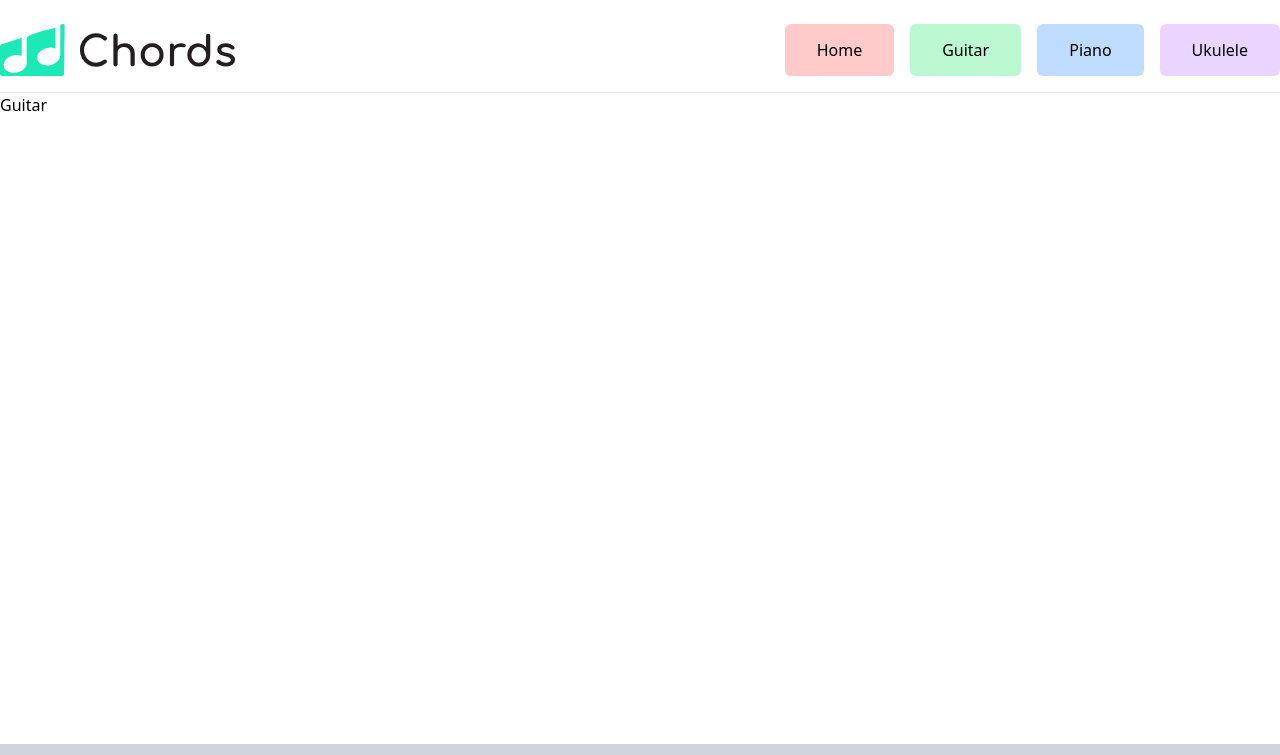
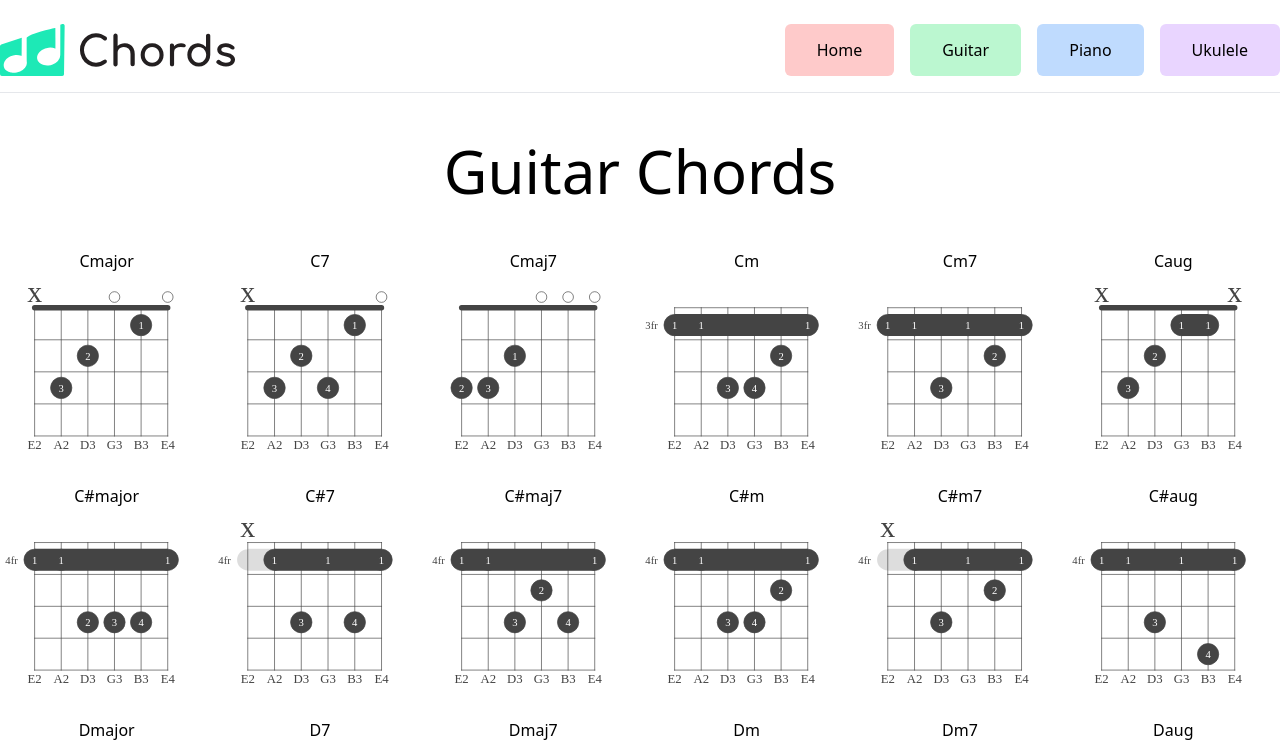
Before and after one commit to maafaishal/allchords-nuxt, a Nuxt app: page /guitar-chords in a window 1280 px wide. Shown: the top 755 px of the page. Built offline with nearby package versions, Linux system fonts and the light colour scheme.

Commit message:
refactor: guitar page content

```diff
--- /dev/null
+++ b/constants/chords.ts
@@ -0,0 +1,32 @@
+export const CHORDS = [
+  'C',
+  'Db',
+  'D',
+  'Eb',
+  'E',
+  'F',
+  'Gb',
+  'G',
+  'Ab',
+  'A',
+  'Bb',
+  'B'
+]
+
+export const CHORDS_V2 = [
+  'C',
+  'C#',
+  'D',
+  'D#',
+  'E',
+  'F',
+  'F#',
+  'G',
+  'G#',
+  'A',
+  'Bb',
+  'B'
+]
+
+export const SUFFIXES = ['major', '7', 'maj7', 'm', 'm7', 'aug']
+export const SUFFIXES_V2 = ['major', '7', 'maj7', 'm', 'm7']
--- a/pages/guitar-chords.vue
+++ b/pages/guitar-chords.vue
@@ -1,8 +1,21 @@
 <script lang="ts" setup>
+import { CHORDS_V2, SUFFIXES } from '@/constants/chords'
 </script>
 
 <template>
-  <div>
-    <h1>Guitar</h1>
+  <div class="pt-12 pb-16">
+    <div class="text-center mb-12">
+      <h1 class="text-6xl">
+        Guitar Chords
+      </h1>
+    </div>
+    <div class="w-full">
+      <div v-for="chord in CHORDS_V2" :key="chord" class="w-full flex mb-6">
+        <div v-for="suffix in SUFFIXES" :key="suffix" class="flex-grow text-center">
+          <p>{{ chord }}{{ suffix }}</p>
+          <NuxtImg :src="`/imgs/guitar-chords/${chord.includes('#') ? chord.replace('#', '-sharp') : chord}/${suffix}.svg`" class="w-full" />
+        </div>
+      </div>
+    </div>
   </div>
 </template>
```
